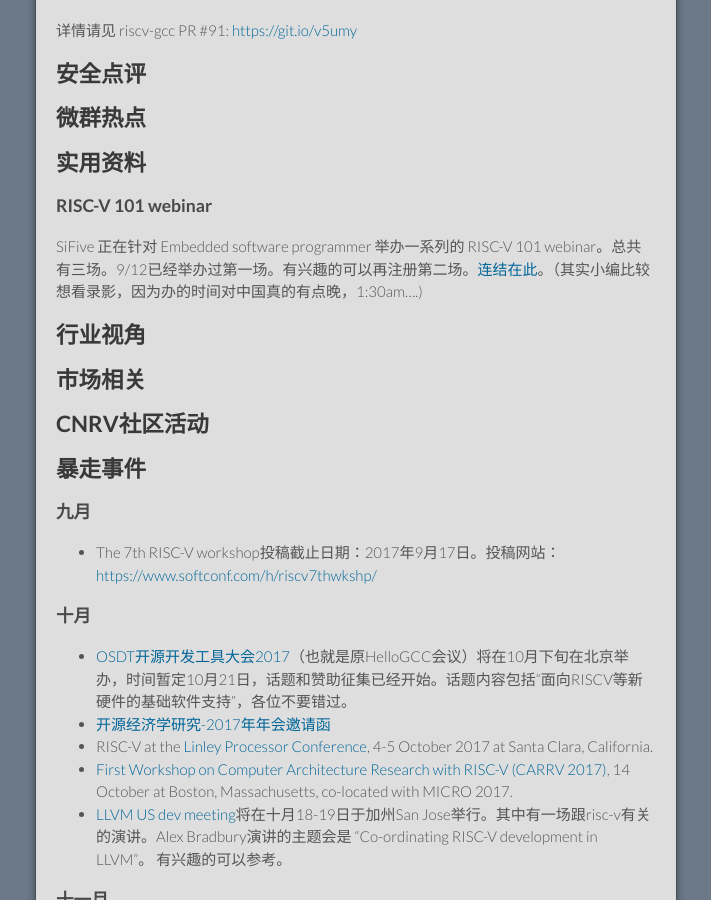
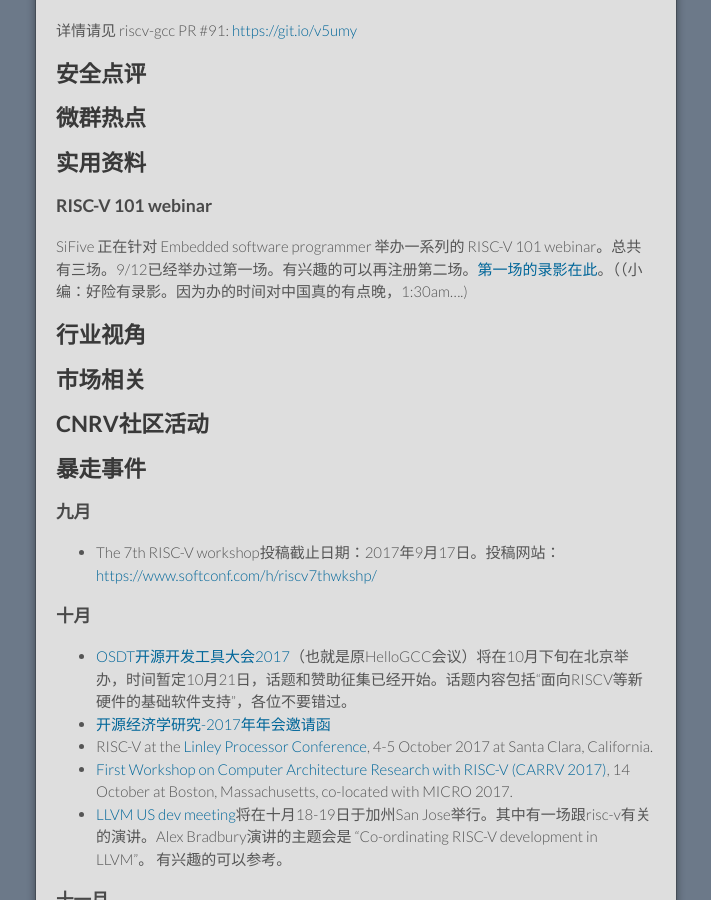
Before and after one commit to cnrv/home, a Jekyll site: the page built from bi-week-rpts/2017-09-14.md, in a window 1280 px wide and 900 px high, scrolled down 3018 px. Shown: the whole window, without its empty margins (284-995 px from the left). Built offline with Jekyll 4.4.1, drawn with Linux system fonts in a browser that asks for light colours; Markdown is read by kramdown in place of the engine named in the settings; comment, search, counter and statistics services are not loaded; our own code applies the rules of GitHub Pages for plain Markdown files.

Commit message:
更新risc-v 101的webinar錄影資訊

```diff
--- a/bi-week-rpts/2017-09-14.md
+++ b/bi-week-rpts/2017-09-14.md
@@ -128,7 +128,7 @@
 
 ## 实用资料
 ### RISC-V 101 webinar
-SiFive 正在针对 Embedded software programmer 举办一系列的 RISC-V 101 webinar。总共有三场。9/12已经举办过第一场。有兴趣的可以再注册第二场。[连结在此](https://forums.sifive.com/t/risc-v-101-webinar-on-sept-12/709)。（其实小编比较想看录影，因为办的时间对中国真的有点晚，1:30am....)
+SiFive 正在针对 Embedded software programmer 举办一系列的 RISC-V 101 webinar。总共有三场。9/12已经举办过第一场。有兴趣的可以再注册第二场。[第一场的录影在此](https://zoom.us/recording/play/NX5jUpnQYQa8KCEkrvVC67_iFsfDJE3SXcFcU_m2_xHHqG1eE2W9EBvzab9UIswl)。（（小编：好险有录影。因为办的时间对中国真的有点晚，1:30am....)
 
 ## 行业视角
 
```
